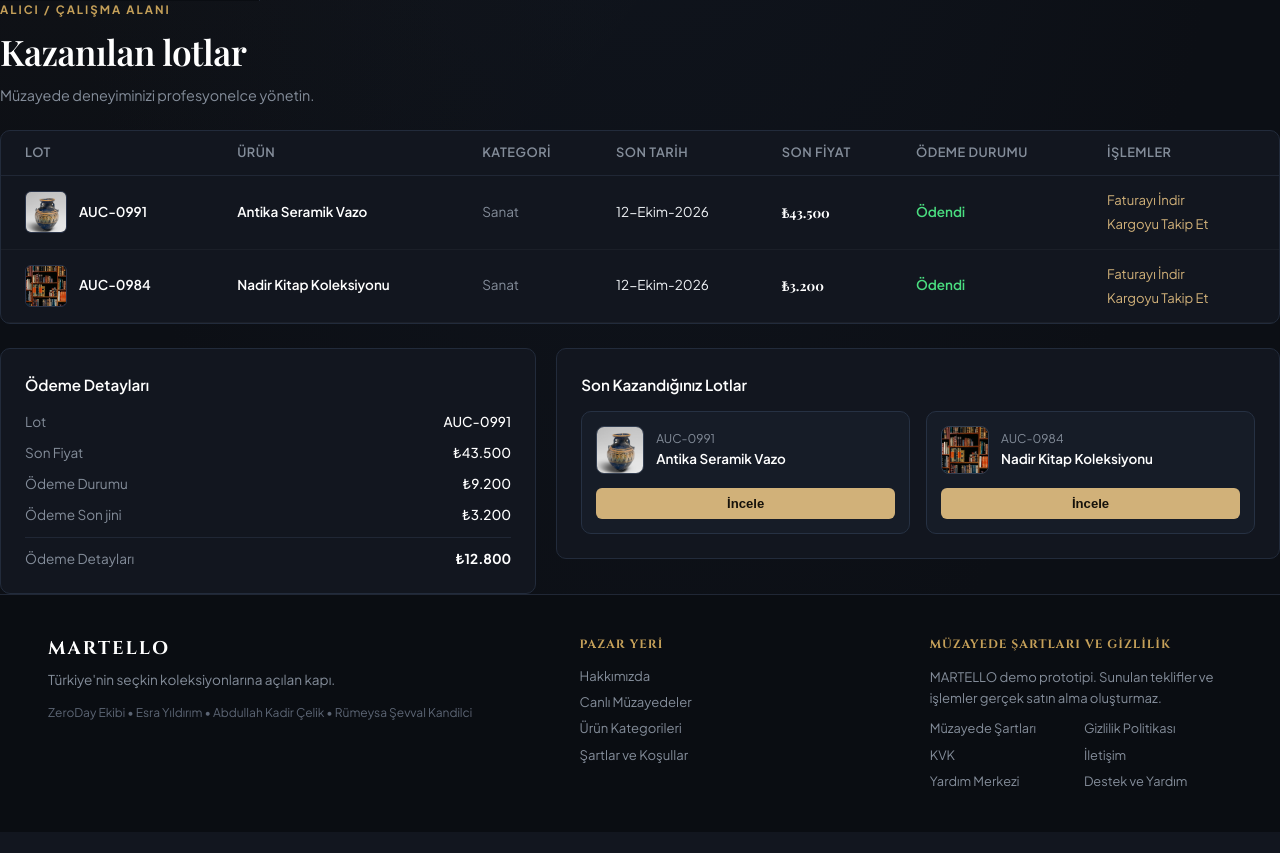
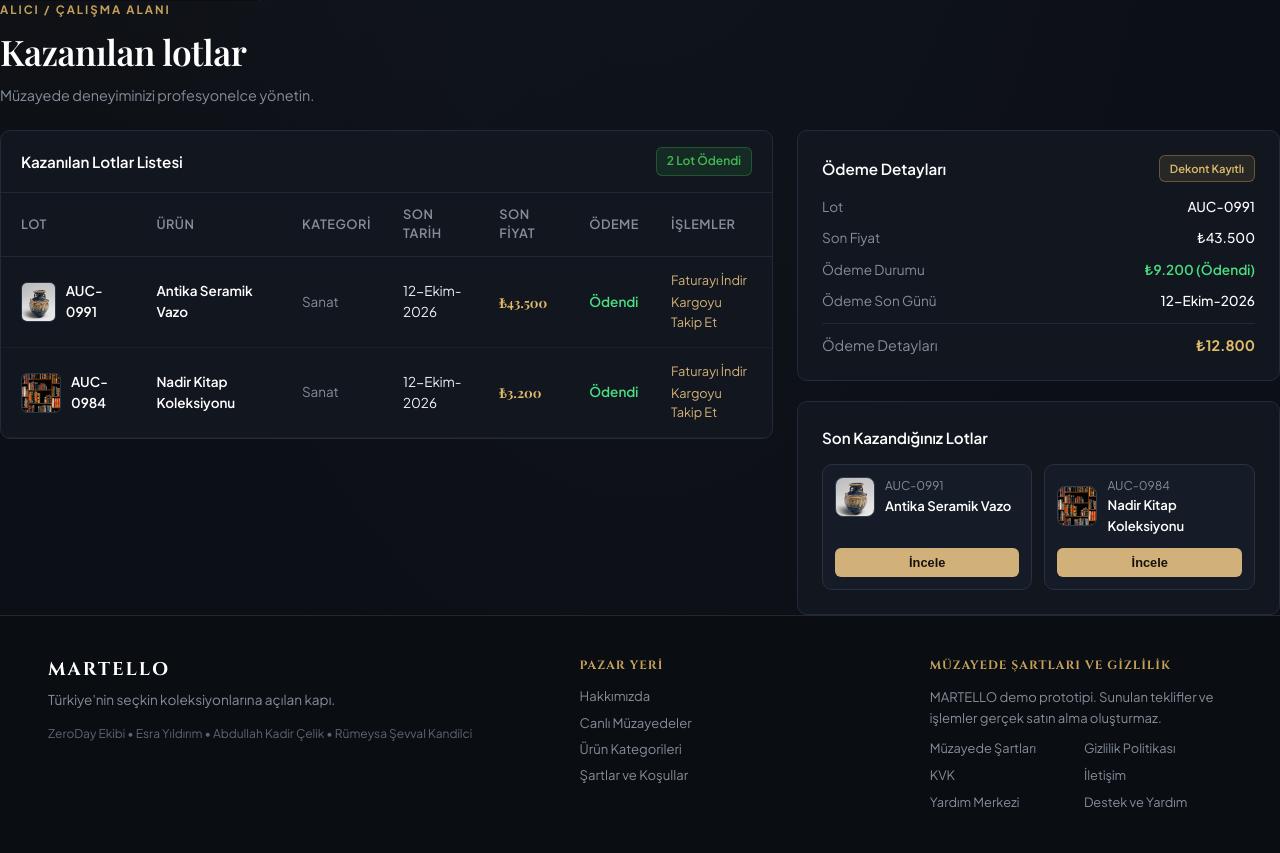
Before and after one commit to Kadircelik-stack/php-proje-12.10.2026, a PHP site: page / in a window 1280 px wide. Shown: the part 640-1493 px from the top of the page. Before the commit the page ends 1472 px from the top, so only its background shows below. Run offline with PHP 8.4, Linux system fonts and the light colour scheme; some web fonts are replaced.

Commit message:
Layout: place bottom panels side-by-side with main workspace

```diff
--- a/views/buyer/workspace.php
+++ b/views/buyer/workspace.php
@@ -412,65 +412,77 @@ $activeTab = $_GET['tab'] ?? 'kazanilanlar';
       <h1 class="page-heading">Kazanılan lotlar</h1>
       <p class="page-subheading" style="margin-bottom:24px;">Müzayede deneyiminizi profesyonelce yönetin.</p>
 
-      <!-- Tablo Kutusu -->
-      <div class="panel-card" style="padding:0; overflow:hidden; margin-bottom:24px;">
+      <!-- Çalışma Alanı ve Yan Paneller (Yan Yana 2 Sütunlu Yerleşim) -->
+      <div style="display:grid; grid-template-columns:1.6fr 1fr; gap:24px; align-items:start;">
+
+        <!-- Sol Sütun: Kazanılan Lotlar Tablosu (Ana Çalışma Alanı) -->
+        <div class="panel-card" style="padding:0; overflow:hidden; margin-bottom:0;">
+          <div style="padding:16px 20px; border-bottom:1px solid var(--border-color); display:flex; justify-content:space-between; align-items:center;">
+            <div style="font-weight:600; color:#fff; font-size:0.95rem;">Kazanılan Lotlar Listesi</div>
+            <span class="badge badge-success">2 Lot Ödendi</span>
+          </div>
+
           <table class="data-table" style="margin:0;">
             <thead>
               <tr>
-              <th style="padding-left:24px;">Lot</th>
+                <th style="padding-left:20px;">Lot</th>
                 <th>Ürün</th>
                 <th>Kategori</th>
                 <th>Son Tarih</th>
                 <th>Son Fiyat</th>
-              <th>Ödeme Durumu</th>
-              <th style="padding-right:24px;">İşlemler</th>
+                <th>Ödeme</th>
+                <th style="padding-right:20px;">İşlemler</th>
               </tr>
             </thead>
             <tbody>
               <tr>
-              <td style="padding-left:24px;">
-                <div style="display:flex; align-items:center; gap:12px;">
-                  <img src="public/assets/images/vase.jpg" alt="Vazo" style="width:42px; height:42px; border-radius:6px; object-fit:cover; border:1px solid #2a3449;">
+                <td style="padding-left:20px;">
+                  <div style="display:flex; align-items:center; gap:10px;">
+                    <img src="public/assets/images/vase.jpg" alt="Vazo" style="width:40px; height:40px; border-radius:6px; object-fit:cover; border:1px solid #2a3449;">
                     <span style="font-weight:600; color:#fff;">AUC-0991</span>
                   </div>
                 </td>
                 <td style="font-weight:600; color:#fff;">Antika Seramik Vazo</td>
                 <td style="color:var(--text-muted);">Sanat</td>
                 <td>12-Ekim-2026</td>
-              <td style="font-family:var(--font-serif); font-weight:700; color:#fff;">₺43.500</td>
+                <td style="font-family:var(--font-serif); font-weight:700; color:var(--gold-bright);">₺43.500</td>
                 <td><span style="color:#4ade80; font-weight:600;">Ödendi</span></td>
-              <td style="padding-right:24px;">
-                <a href="javascript:void(0)" onclick="alert('Fatura No: FAT-2026-0991 (PDF olarak indirildi)')" style="color:#d1b179; font-size:0.82rem; display:block; text-decoration:none;">Faturayı İndir</a>
-                <a href="javascript:void(0)" onclick="alert('Kargo: MTR-98213840 (Teslim Edildi)')" style="color:#d1b179; font-size:0.82rem; display:block; margin-top:4px; text-decoration:none;">Kargoyu Takip Et</a>
+                <td style="padding-right:20px;">
+                  <a href="javascript:void(0)" onclick="alert('Fatura No: FAT-2026-0991 (PDF olarak indirildi)')" style="color:#d1b179; font-size:0.8rem; display:block; text-decoration:none;">Faturayı İndir</a>
+                  <a href="javascript:void(0)" onclick="alert('Kargo: MTR-98213840 (Teslim Edildi)')" style="color:#d1b179; font-size:0.8rem; display:block; margin-top:2px; text-decoration:none;">Kargoyu Takip Et</a>
                 </td>
               </tr>
 
               <tr>
-              <td style="padding-left:24px;">
-                <div style="display:flex; align-items:center; gap:12px;">
-                  <img src="public/assets/images/books.jpg" alt="Kitap" style="width:42px; height:42px; border-radius:6px; object-fit:cover; border:1px solid #2a3449;">
+                <td style="padding-left:20px;">
+                  <div style="display:flex; align-items:center; gap:10px;">
+                    <img src="public/assets/images/books.jpg" alt="Kitap" style="width:40px; height:40px; border-radius:6px; object-fit:cover; border:1px solid #2a3449;">
                     <span style="font-weight:600; color:#fff;">AUC-0984</span>
                   </div>
                 </td>
                 <td style="font-weight:600; color:#fff;">Nadir Kitap Koleksiyonu</td>
                 <td style="color:var(--text-muted);">Sanat</td>
                 <td>12-Ekim-2026</td>
-              <td style="font-family:var(--font-serif); font-weight:700; color:#fff;">₺3.200</td>
+                <td style="font-family:var(--font-serif); font-weight:700; color:var(--gold-bright);">₺3.200</td>
                 <td><span style="color:#4ade80; font-weight:600;">Ödendi</span></td>
-              <td style="padding-right:24px;">
-                <a href="javascript:void(0)" onclick="alert('Fatura No: FAT-2026-0984 (PDF olarak indirildi)')" style="color:#d1b179; font-size:0.82rem; display:block; text-decoration:none;">Faturayı İndir</a>
-                <a href="javascript:void(0)" onclick="alert('Kargo: MTR-87321044 (Teslim Edildi)')" style="color:#d1b179; font-size:0.82rem; display:block; margin-top:4px; text-decoration:none;">Kargoyu Takip Et</a>
+                <td style="padding-right:20px;">
+                  <a href="javascript:void(0)" onclick="alert('Fatura No: FAT-2026-0984 (PDF olarak indirildi)')" style="color:#d1b179; font-size:0.8rem; display:block; text-decoration:none;">Faturayı İndir</a>
+                  <a href="javascript:void(0)" onclick="alert('Kargo: MTR-87321044 (Teslim Edildi)')" style="color:#d1b179; font-size:0.8rem; display:block; margin-top:2px; text-decoration:none;">Kargoyu Takip Et</a>
                 </td>
               </tr>
             </tbody>
           </table>
         </div>
 
-      <!-- Alt İkili Panel: Ödeme Detayları (Sol) ve Son Kazandığınız Lotlar (Sağ) -->
-      <div style="display:grid; grid-template-columns:1fr 1.35fr; gap:20px; align-items:start;">
-        <!-- Sol: Ödeme Detayları Kutusu -->
+        <!-- Sağ Sütun: Altta Kalan Bölümler (Ödeme Detayları ve Son Kazandığınız Lotlar) -->
+        <div style="display:flex; flex-direction:column; gap:20px;">
+
+          <!-- Ödeme Detayları Kutusu -->
           <div class="panel-card" style="margin-bottom:0;">
-          <div style="font-size:0.95rem; font-weight:600; color:#fff; margin-bottom:14px;">Ödeme Detayları</div>
+            <div style="font-size:0.95rem; font-weight:600; color:#fff; margin-bottom:14px; display:flex; justify-content:space-between; align-items:center;">
+              <span>Ödeme Detayları</span>
+              <span class="badge badge-gold" style="font-size:0.7rem;">Dekont Kayıtlı</span>
+            </div>
 
             <div style="display:flex; justify-content:space-between; margin-bottom:10px; font-size:0.85rem;">
               <span style="color:var(--text-muted);">Lot</span>
@@ -484,54 +496,57 @@ $activeTab = $_GET['tab'] ?? 'kazanilanlar';
 
             <div style="display:flex; justify-content:space-between; margin-bottom:10px; font-size:0.85rem;">
               <span style="color:var(--text-muted);">Ödeme Durumu</span>
-            <span style="color:#fff; font-weight:500;">₺9.200</span>
+              <span style="color:#4ade80; font-weight:600;">₺9.200 (Ödendi)</span>
             </div>
 
             <div style="display:flex; justify-content:space-between; margin-bottom:10px; font-size:0.85rem;">
-            <span style="color:var(--text-muted);">Ödeme Son jini</span>
-            <span style="color:#fff; font-weight:500;">₺3.200</span>
+              <span style="color:var(--text-muted);">Ödeme Son Günü</span>
+              <span style="color:#fff; font-weight:500;">12-Ekim-2026</span>
             </div>
 
-          <div style="display:flex; justify-content:space-between; margin-top:12px; padding-top:10px; border-top:1px solid var(--border-color); font-size:0.85rem;">
+            <div style="display:flex; justify-content:space-between; margin-top:12px; padding-top:10px; border-top:1px solid var(--border-color); font-size:0.9rem;">
               <span style="color:var(--text-muted);">Ödeme Detayları</span>
-            <span style="color:#fff; font-weight:700;">₺12.800</span>
+              <span style="color:var(--gold-bright); font-weight:700;">₺12.800</span>
             </div>
           </div>
 
-        <!-- Sağ: Son Kazandığınız Lotlar (Kartlar + İncele Butonları) -->
+          <!-- Son Kazandığınız Lotlar (Kartlar + İncele Butonları) -->
           <div class="panel-card" style="margin-bottom:0;">
             <div style="font-size:0.95rem; font-weight:600; color:#fff; margin-bottom:14px;">Son Kazandığınız Lotlar</div>
 
-          <div style="display:grid; grid-template-columns:1fr 1fr; gap:16px;">
+            <div style="display:grid; grid-template-columns:1fr 1fr; gap:12px;">
               <!-- Kart 1: Vazo -->
-            <div style="background:#161c27; border:1px solid #263143; border-radius:10px; padding:14px; display:flex; flex-direction:column; justify-content:space-between;">
-              <div style="display:flex; gap:12px; align-items:center; margin-bottom:14px;">
-                <img src="public/assets/images/vase.jpg" alt="Vazo" style="width:48px; height:48px; border-radius:8px; object-fit:cover; border:1px solid #333e50;">
+              <div style="background:#161c27; border:1px solid #263143; border-radius:10px; padding:12px; display:flex; flex-direction:column; justify-content:space-between;">
+                <div style="display:flex; gap:10px; align-items:center; margin-bottom:12px;">
+                  <img src="public/assets/images/vase.jpg" alt="Vazo" style="width:40px; height:40px; border-radius:8px; object-fit:cover; border:1px solid #333e50;">
                   <div>
                     <div style="font-size:0.75rem; color:var(--text-muted);">AUC-0991</div>
-                  <div style="font-size:0.84rem; font-weight:600; color:#fff;">Antika Seramik Vazo</div>
+                    <div style="font-size:0.82rem; font-weight:600; color:#fff;">Antika Seramik Vazo</div>
                   </div>
                 </div>
-              <button type="button" onclick="switchBuyerTab('canli')" class="btn-gold-pill" style="width:100%; padding:8px 0; font-size:0.82rem; cursor:pointer;">
+                <button type="button" onclick="switchBuyerTab('canli', this)" class="btn-gold-pill" style="width:100%; padding:7px 0; font-size:0.8rem; cursor:pointer;">
                   İncele
                 </button>
               </div>
 
               <!-- Kart 2: Kitap -->
-            <div style="background:#161c27; border:1px solid #263143; border-radius:10px; padding:14px; display:flex; flex-direction:column; justify-content:space-between;">
-              <div style="display:flex; gap:12px; align-items:center; margin-bottom:14px;">
-                <img src="public/assets/images/books.jpg" alt="Kitap" style="width:48px; height:48px; border-radius:8px; object-fit:cover; border:1px solid #333e50;">
+              <div style="background:#161c27; border:1px solid #263143; border-radius:10px; padding:12px; display:flex; flex-direction:column; justify-content:space-between;">
+                <div style="display:flex; gap:10px; align-items:center; margin-bottom:12px;">
+                  <img src="public/assets/images/books.jpg" alt="Kitap" style="width:40px; height:40px; border-radius:8px; object-fit:cover; border:1px solid #333e50;">
                   <div>
                     <div style="font-size:0.75rem; color:var(--text-muted);">AUC-0984</div>
-                  <div style="font-size:0.84rem; font-weight:600; color:#fff;">Nadir Kitap Koleksiyonu</div>
+                    <div style="font-size:0.82rem; font-weight:600; color:#fff;">Nadir Kitap Koleksiyonu</div>
                   </div>
                 </div>
-              <button type="button" onclick="switchBuyerTab('canli')" class="btn-gold-pill" style="width:100%; padding:8px 0; font-size:0.82rem; cursor:pointer;">
+                <button type="button" onclick="switchBuyerTab('canli', this)" class="btn-gold-pill" style="width:100%; padding:7px 0; font-size:0.8rem; cursor:pointer;">
                   İncele
                 </button>
               </div>
             </div>
           </div>
+
+        </div>
+
       </div>
     </div>
 
```
Also changed, not shown: views/seller/workspace.php (+23 -16 lines). Lines whose indentation alone changed are shown as unchanged.
